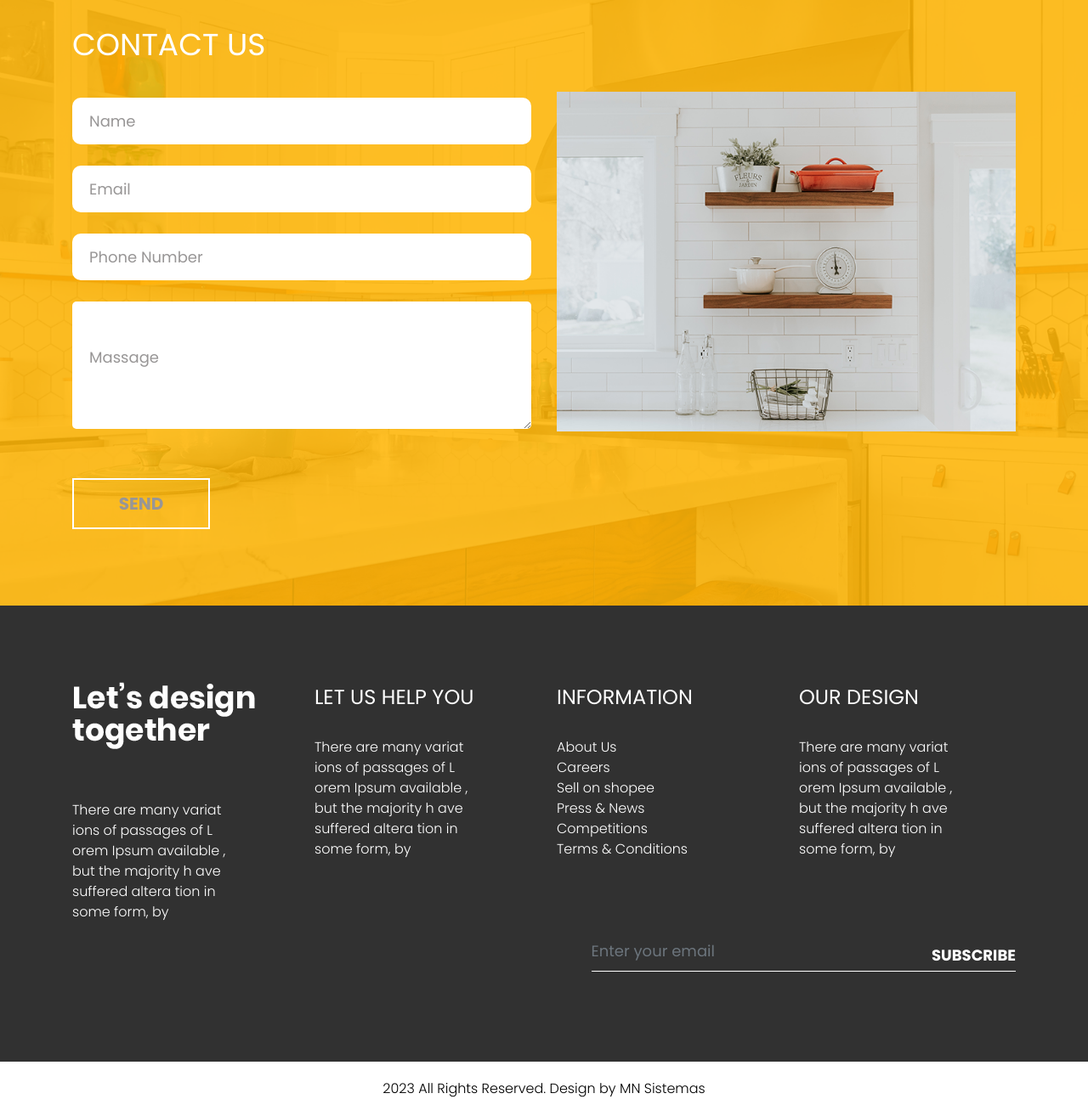
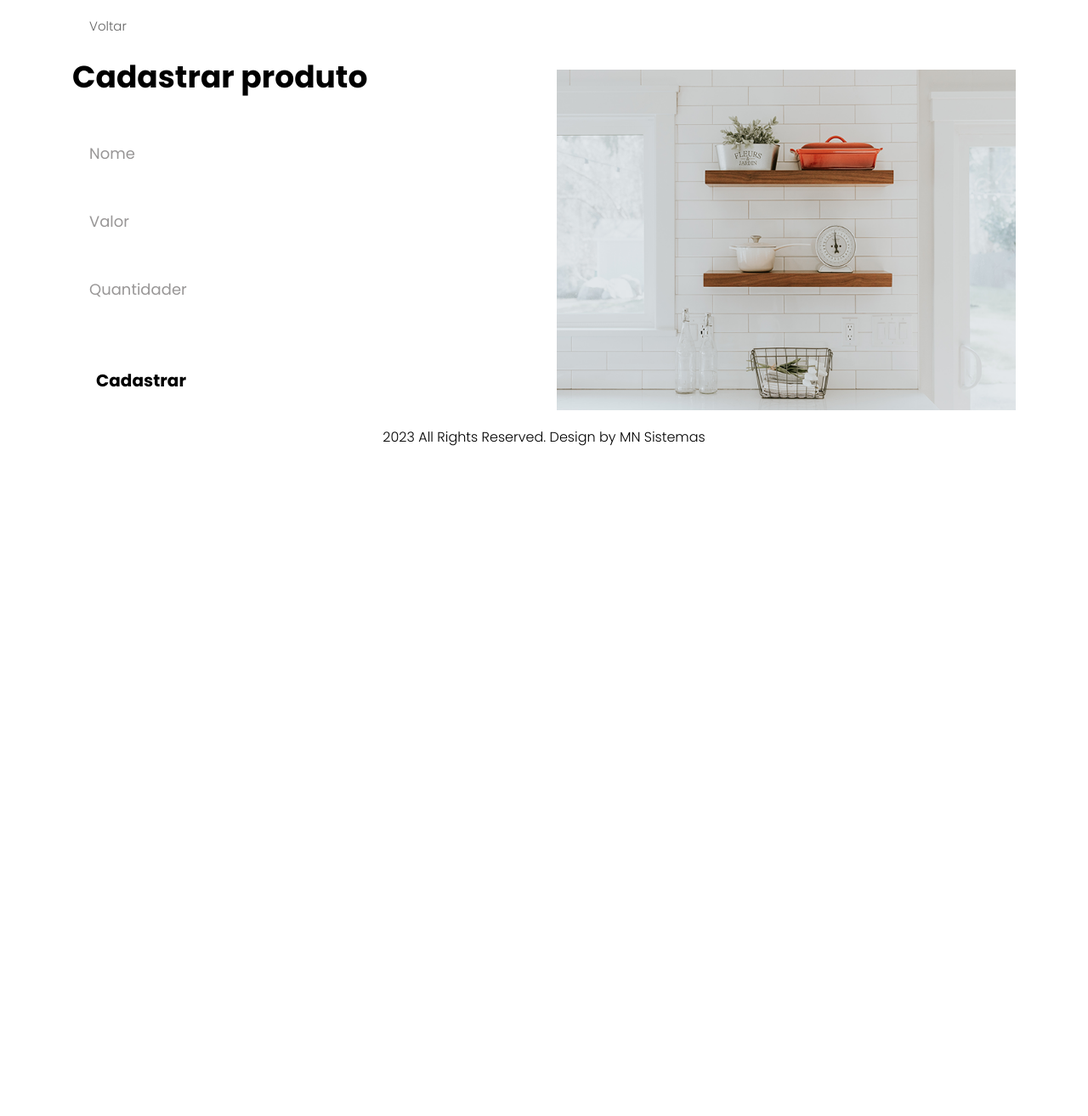
Before and after one commit to maariaceciliaholler/PedeUdesc, a PHP site: page /src/view/AdminRegisterProduct.html in a window 1280 px wide. Shown: the part 157-1471 px from the top of the page at 85% size. After the commit the page ends 682 px from the top, so only its background shows below. Run offline with PHP 8.4, Linux system fonts and the light colour scheme; some libraries are stand-ins or nearby versions.

Commit message:
refactor: refatorado antigo arquivo de Contato para a edição do produto do admnistrador, seguindo os padroes indicados pelo prototipo

```diff
--- a/src/view/AdminRegisterProduct.html
+++ b/src/view/AdminRegisterProduct.html
@@ -42,28 +42,29 @@
                <div class="collapse navbar-collapse" id="navbarSupportedContent">
                   <ul class="navbar-nav mr-auto">
                      <li class="nav-item">
-                        <a class="nav-link" href="index.html">Home</a>
+                        <!-- <a class="nav-link" href="index.html">Home</a> -->
                      </li>
                      <li class="nav-item">
-                        <a class="nav-link" href="services.html">services</a>
+                        <!-- <a class="nav-link" href="services.html">services</a> -->
                      </li>
                      <li class="nav-item">
-                        <a class="nav-link" href="about.html">About</a>
+                        <!-- <a class="nav-link" href="about.html">About</a> -->
                      </li>
                      <li class="nav-item">
-                        <a class="nav-link" href="shop.html">Shop</a>
+                        <!-- <a class="nav-link" href="shop.html">Shop</a> -->
                      </li>
                      <li class="nav-item">
-                        <a class="nav-link" href="contact.html">Contact</a>
+                        <!-- <a class="nav-link" href="contact.html">Contact</a> -->
                      </li>
                   </ul>
                   <form class="form-inline my-2 my-lg-0">
-                     <h1 class="call_text">Call Us : +01 1234567890</h1>
+                     <!-- <h1 class="call_text">Call Us : +01 1234567890</h1> -->
                   </form>
                   <div class="search_icon">
                      <ul>
-                        <li><a href="#"><img src="images/search-icon.png"></a></li>
-                        <li><a href="#">LOGIN</a></li>
+                        <li><a href="#"><img src="images/icone_pessoa_home.png"></a></li>
+                        <li><a href="#"><img src="images/icone_sacola_home.png"></a></li>
+                        <li><a href="#">Olá!</a></li>
                      </ul>
                   </div>
                </div>
@@ -72,17 +73,17 @@
       </div>
       <!-- header section end -->
       <!-- contact section start -->
-      <div class="contact_section layout_padding">
+      <div class="contact_sectio layout_padding">
          <div class="container">
             <div class="row">
                <div class="col-md-6">
-                  <h1 class="contact_text">CONTACT US</h1>
+                  <p>Voltar</p>
+                  <h1 class="contact_text" style="color: black;"><b>Cadastrar produto</b></h1>
                   <div class="mail_sectin">
-                     <input type="text" class="email-bt" placeholder="Name" name="Name">
-                     <input type="text" class="email-bt" placeholder="Email" name="Name">
-                     <input type="text" class="email-bt" placeholder="Phone Number" name="Name">
-                     <textarea class="massage-bt" placeholder="Massage" rows="5" id="comment" name="Massage"></textarea>
-                     <div class="send_bt"><a href="#">SEND</a></div>
+                     <input type="text" class="email-bt" placeholder="Nome" name="Name">
+                     <input type="text" class="email-bt" placeholder="Valor" name="Name">
+                     <input type="text" class="email-bt" placeholder="Quantidader" name="Name">
+                     <div class="send_bt"><a href="#" style="text-align: center; color: black;">Cadastrar</a></div>
                   </div>
                </div>
                <div class="col-md-6">
@@ -93,11 +94,11 @@
       </div>
       <!-- contact section end -->
       <!-- footer section start -->
-      <div class="footer_section layout_padding">
+      <!-- <div class="footer_section layout_padding">
          <div class="container">
             <div class="row">
-               <div class="col-lg-3 col-sm-6">
-                  <div class="fooer_logo"><img src="images/footer-logo.png"></div>
+               <div class="col-lg-3 col-sm-6"> -->
+                  <!-- <div class="fooer_logo"><img src="images/footer-logo.png"></div>
                   <p class="footer_lorem_text">There are many variat
                      ions of passages of L
                      orem Ipsum available
@@ -140,7 +141,7 @@
             <div class="input-group mb-3">
                <input type="text" class="form-control" placeholder="Enter your email" aria-label="Enter your email" aria-describedby="basic-addon2">
                <div class="input-group-append">
-                  <span class="input-group-text" id="basic-addon2"><a href="#">Subscribe</a></span>
+                  <span class="input-group-text" id="basic-addon2"><a href="#">Subscribe</a></span> -->
                </div>
             </div>
          </div>
--- a/src/view/css/style.css
+++ b/src/view/css/style.css
@@ -843,7 +843,7 @@ a:hover {
 .contact_section {
     width: 100%;
     float: left;
-    background-image: url(../images/contact-bg.png);
+    background-image: url(../images/);
     height: auto;
     background-size: 100%;
     background-repeat: no-repeat;
```
